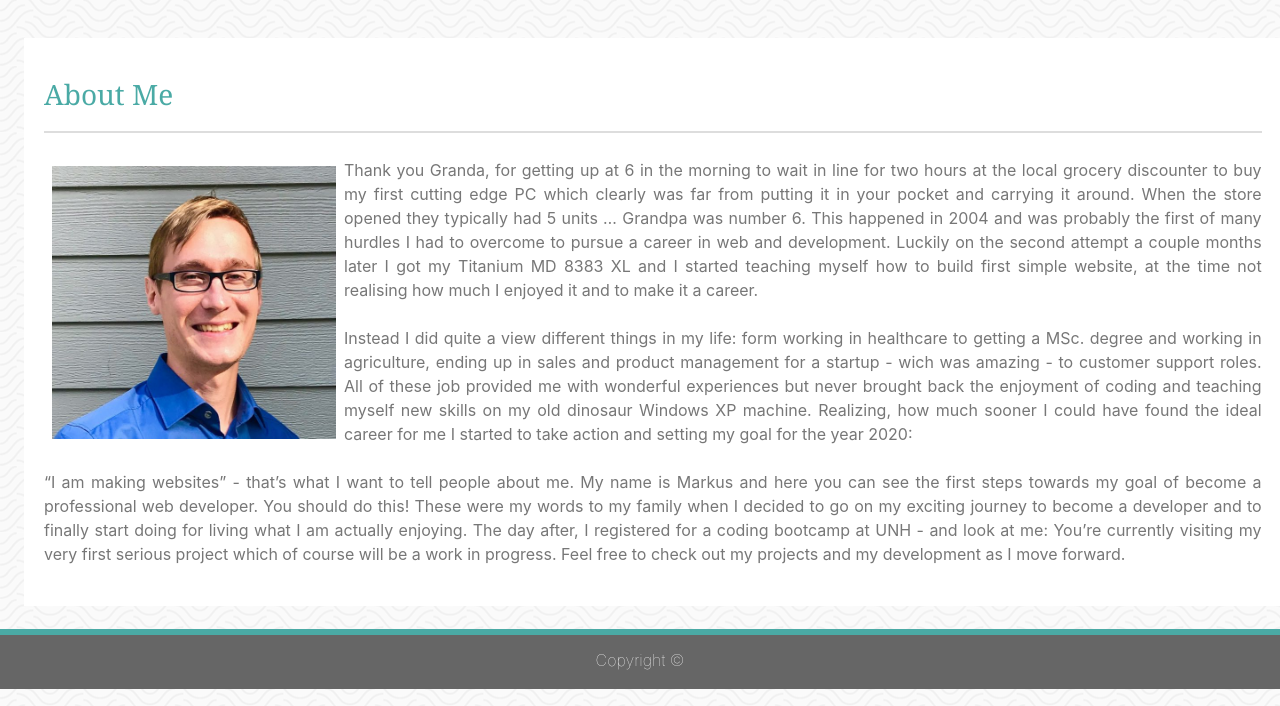
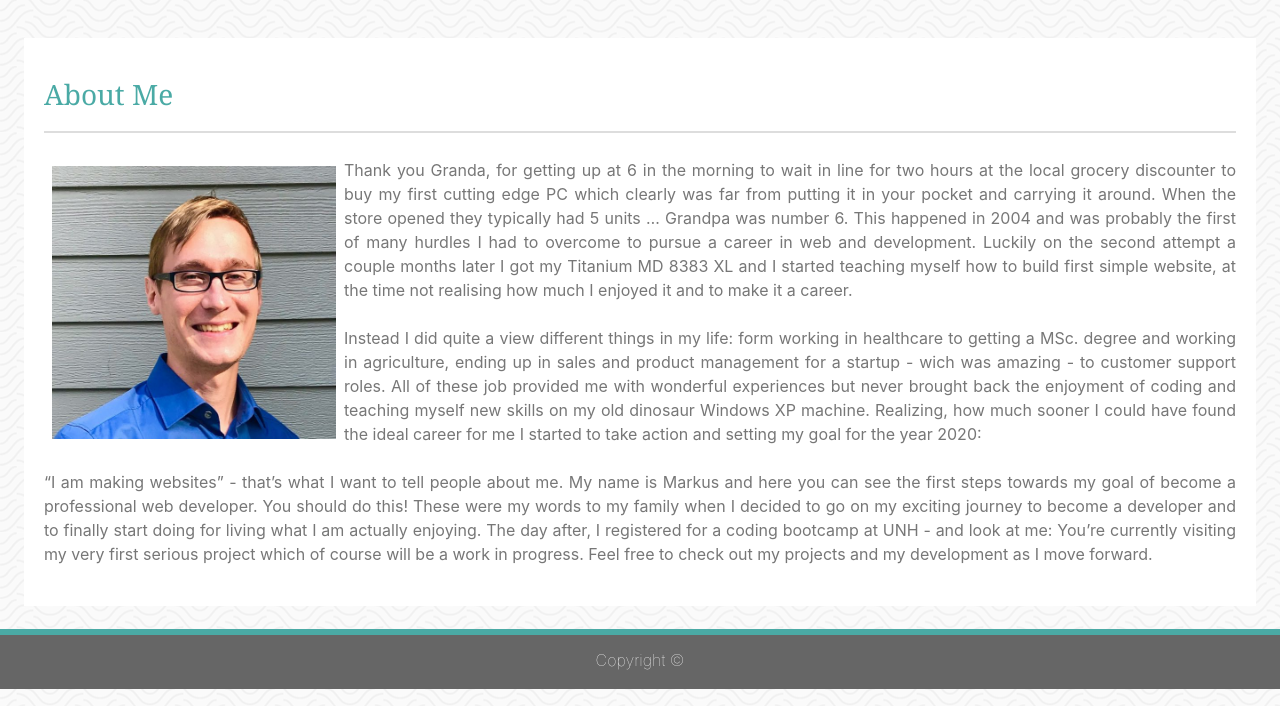
Before and after one commit to markus902/UNH-02-Bootstrap-Portfolio, a plain HTML site: page index.html in a window 1280 px wide. Shown: the part 111-817 px from the top of the page. Drawn offline with nearby package versions, Linux system fonts and the light colour scheme.

```diff
--- a/assets/style.css
+++ b/assets/style.css
@@ -42,7 +42,7 @@
     background-image: url("../images/papyrus.png");
     background-repeat: repeat;
     border-top: 2px solid #cccccc;
-    width: 102%;
+    width: 100%;
     height: 100%;
     margin:0 auto;
     padding-top: 15px;
```
